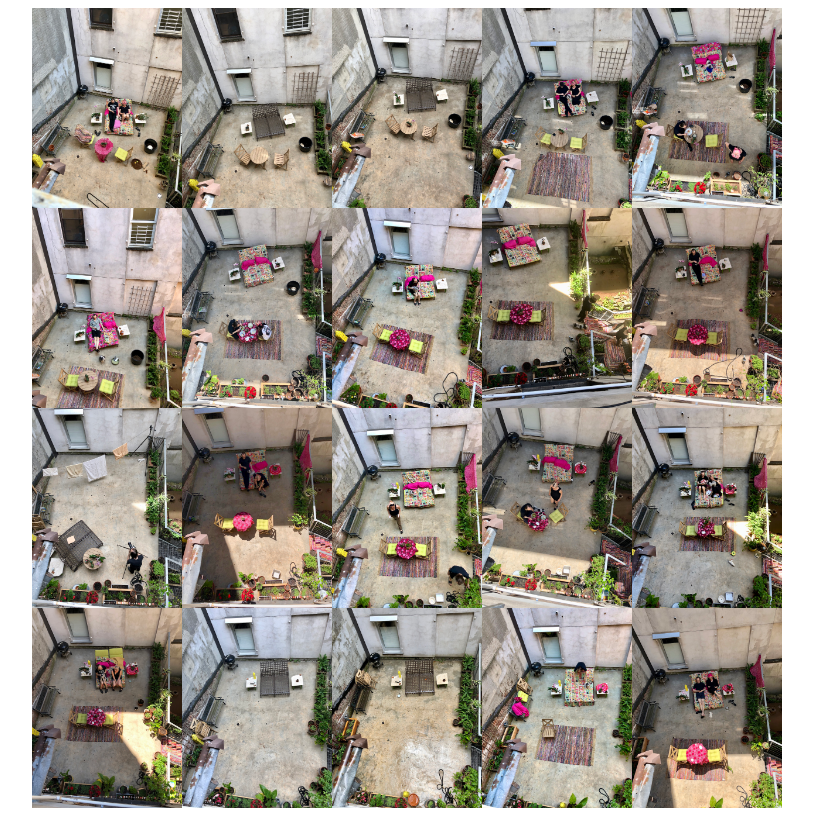
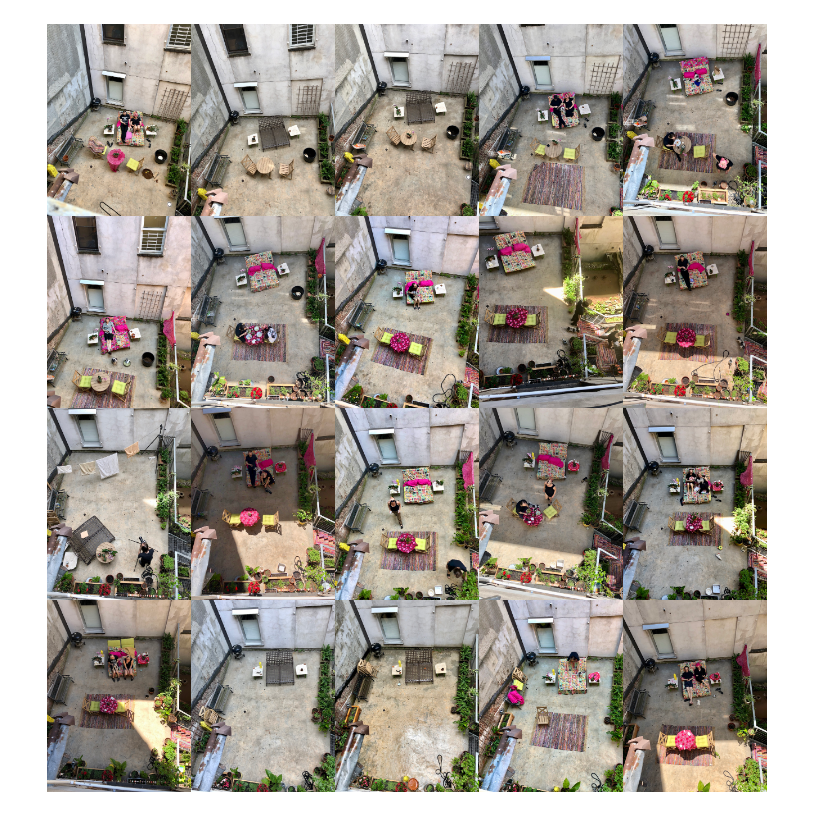
Before and after one commit to mattaningram/backyard-grid, a plain HTML site: page index.html in a window 1280 px wide. Shown: the whole page, without its empty margins (233-1046 px from the left). Drawn offline with Linux system fonts and the light colour scheme.

Commit message:
More tweaks

```diff
--- a/styles.css
+++ b/styles.css
@@ -6,11 +6,17 @@
 
 body {
   background-color: white;
+  display: -webkit-box;
+  display: flex;
+  -webkit-box-align: center;
+  align-items: center;
+  height: 100vh;
 }
 
 .photo-grid {
   max-width: 100%;
   margin: 0 auto;
+  padding: 1rem;
   display: grid;
   grid-template-columns: repeat(5, auto);
   grid-template-rows: repeat(4, auto);
@@ -41,9 +47,9 @@ body {
 .photo-wrap img {
   display: block;
   width: auto;
-  max-width: 20vw;
+  max-width: calc((100vw - 2rem) / 5);
   height: auto;
-  max-height: 25vh;
+  max-height: calc((100vh - 2rem) / 4);
 }
 
 .photo--back {
```
